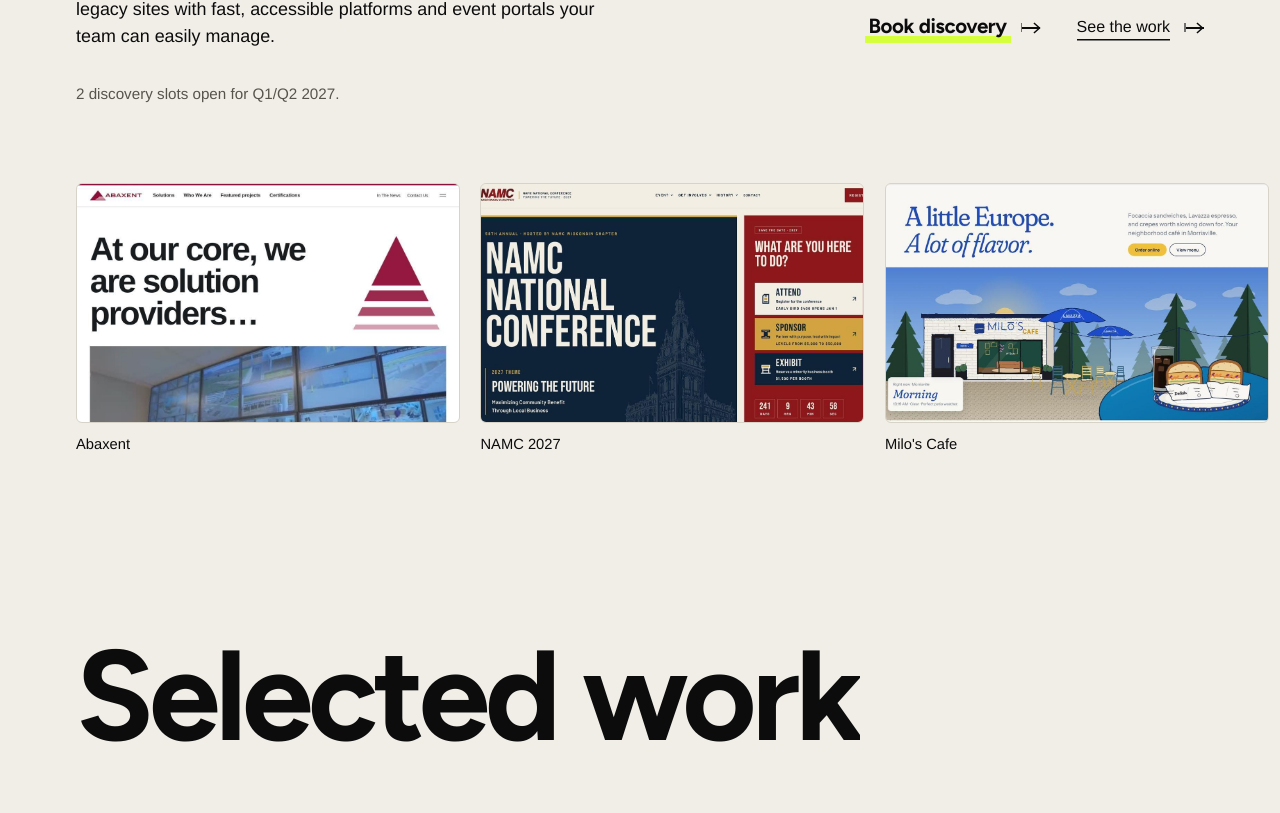
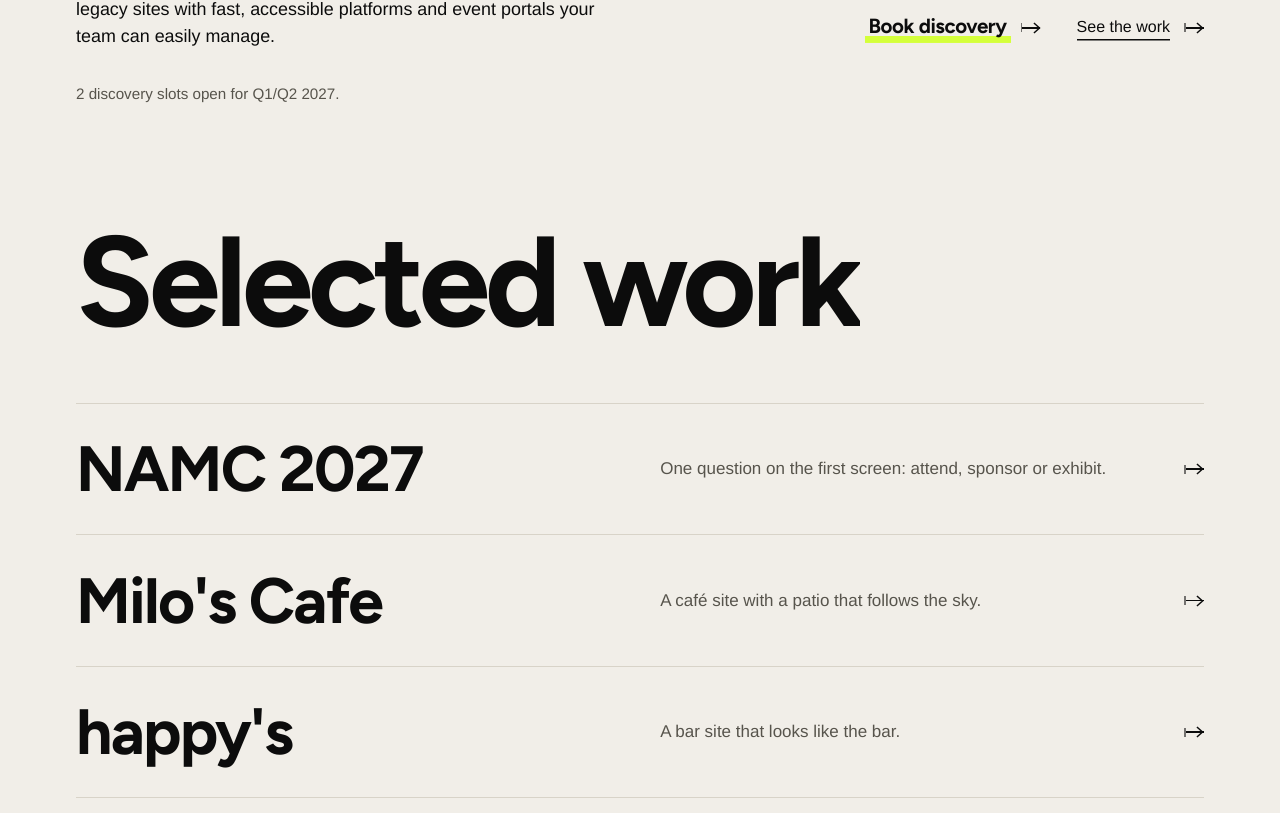
Before and after one commit to bkknerd/draftandlogic, a Next.js app: page / in a window 1280 px wide. Shown: the part 447-1260 px from the top of the page. Built offline with nearby package versions, Linux system fonts and the light colour scheme.

Commit message:
Remove the client strip under the homepage hero
Drops the scrolling work strip and tightens the space above Selected
work to match.

```diff
--- a/app/globals.css
+++ b/app/globals.css
@@ -689,3 +689,4 @@ html:not(.js) .ln { overflow: visible; }
 .sw .wl-solo .wl-copy{max-width:52rem}
 .sw .who-3{grid-template-columns:repeat(3,minmax(0,1fr))}
 @media (max-width:900px){.sw .who-3{grid-template-columns:minmax(0,1fr)}}
+.hero + .work { padding-top: calc(var(--sec) * .55); }
--- a/app/page.jsx
+++ b/app/page.jsx
@@ -38,7 +38,6 @@ export default function Home() {
       <main id="main">
         <Hero
           hero={{ ...s.hero, lines: [splitLine(s.hero.line1), splitLine(s.hero.line2)] }}
-          reel={s.on.work ? getCases().filter((c) => c.slug && c.shots[0]).map((c) => ({ slug: c.slug, label: c.label, src: c.shots[0].thumb, draft: c.shots[0].draft, alt: c.shots[0].alt })) : []}
         />
         {s.on.work && <Work work={s.work} cases={cases} viewCase="Case study" />}
         {s.on.partners && <Partners partners={s.partners} />}
```
